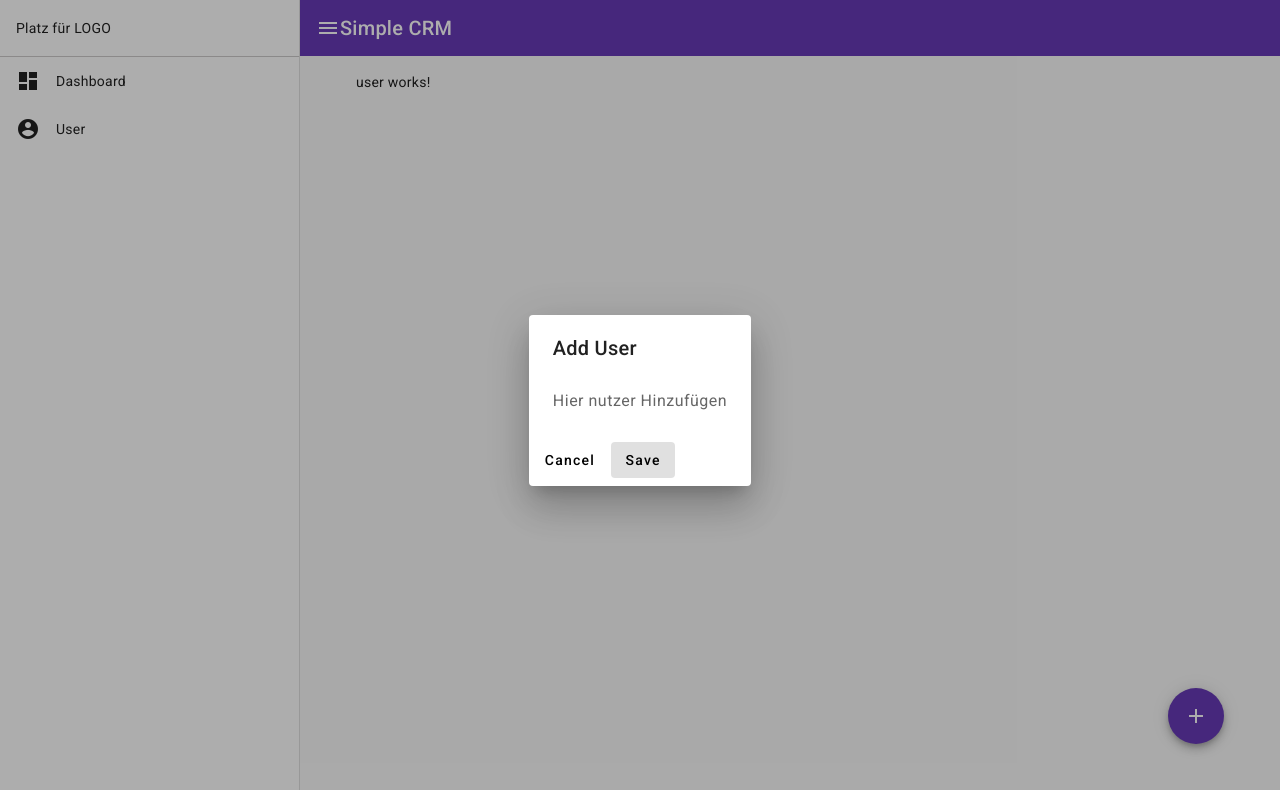
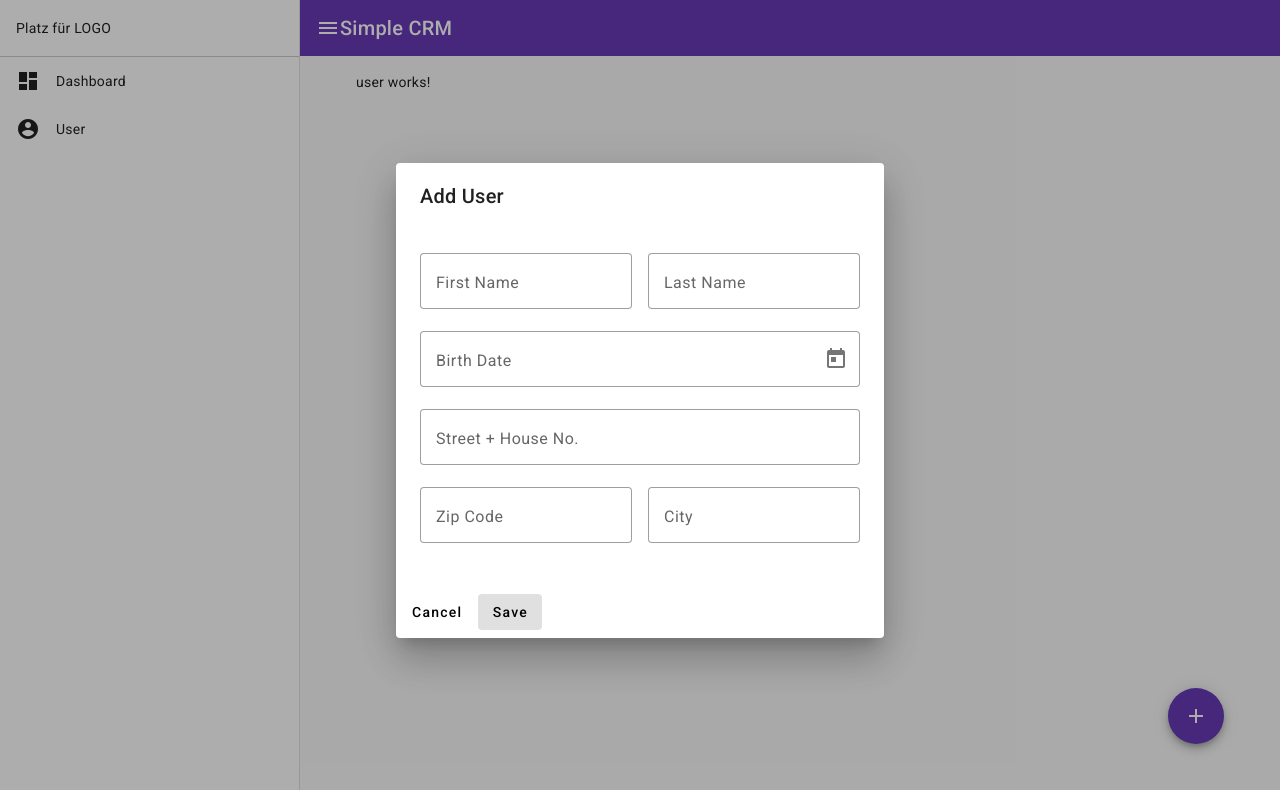
Before and after one commit to PirasanthShan/simple-crm, an Angular app: page /user in a window 1280 px wide. Both pictures are taken after a click on the button "add". Shown: the top 790 px of the page. Built offline with nearby package versions, Linux system fonts and the light colour scheme.

Commit message:
Dialog Feld and Models(user.class.ts)

```diff
--- a/src/app/app.component.ts
+++ b/src/app/app.component.ts
@@ -1,38 +1,13 @@
 import { Component } from '@angular/core';
 import { CommonModule } from '@angular/common';
-import { RouterOutlet, RouterLinkActive, RouterModule, RouterLink } from '@angular/router';
-
-import { MatToolbar, MatToolbarRow } from '@angular/material/toolbar';
-import { MatSidenavModule, MatDrawer } from '@angular/material/sidenav';
-import { MatIcon } from '@angular/material/icon';
-import { MatButtonModule } from '@angular/material/button';
-import { MatTooltipModule } from '@angular/material/tooltip';
-import { MatIconModule } from '@angular/material/icon'
-import { MatDialogModule } from '@angular/material/dialog';
-
-
-
+import { RouterModule, RouterOutlet } from '@angular/router';
+import { MATERIAL_IMPORTS } from './material.imports';
 
 @Component({
   selector: 'app-root',
   standalone: true,
-  imports: [CommonModule,
-    RouterOutlet,
-    MatToolbar,
-    MatToolbarRow,
-    MatSidenavModule,
-    MatIcon,
-    MatDrawer,
-    RouterLinkActive,
-    RouterModule,
-    RouterLink,
-    MatButtonModule,
-    MatTooltipModule,
-    MatIconModule,
-    MatDialogModule],
+  imports: [CommonModule, RouterModule, RouterOutlet,MATERIAL_IMPORTS],
   templateUrl: './app.component.html',
   styleUrls: ['./app.component.scss']
 })
-export class AppComponent {
-  title = 'simple-crm';
-}
+export class AppComponent {}
--- a/src/app/dialog-add-user/dialog-add-user.component.html
+++ b/src/app/dialog-add-user/dialog-add-user.component.html
@@ -1,7 +1,58 @@
 <h2 mat-dialog-title>Add User</h2>
 <mat-dialog-content>
-  Hier nutzer Hinzufügen
+
+<div>
+  <mat-form-field class="form-field-input" appearance="outline">
+    <mat-label>First Name</mat-label>
+    <input matInput placeholder="First Name">
+      <!--<mat-hint>Please enter a Name</mat-hint> -->
+  </mat-form-field>
+
+   <mat-form-field appearance="outline">
+    <mat-label>Last Name</mat-label>
+    <input matInput placeholder="Last Name">
+    <!--<mat-hint>Please enter a Name</mat-hint> -->
+  </mat-form-field>
+</div>
+
+<div>
+  <mat-form-field appearance="outline" class="full-width">
+    <mat-label>Birth Date</mat-label>
+    <input matInput placeholder="Birth Date"[matDatepicker]="picker">
+    <mat-datepicker-toggle matIconSuffix [for]="picker"></mat-datepicker-toggle>
+    <mat-datepicker #picker></mat-datepicker>
+    <!-- <mat-hint>Please enter a date</mat-hint> -->
+  </mat-form-field>
+</div>
+
+<div>
+  <mat-form-field appearance="outline" class="full-width">
+    <mat-label>Street + House No.</mat-label>
+    <input matInput placeholder="Street + House No.">
+    <!--<mat-hint>Please enter a Name</mat-hint> -->
+  </mat-form-field>
+</div>
+
+
+<div>
+  <mat-form-field appearance="outline" class="mr-16">
+    <mat-label>Zip Code</mat-label>
+    <input matInput placeholder="Zip Code">
+    <!--<mat-hint>Please enter a Name</mat-hint> -->
+  </mat-form-field>
+
+   <mat-form-field appearance="outline">
+    <mat-label>City</mat-label>
+    <input matInput placeholder="City">
+    <!--<mat-hint>Please enter a Name</mat-hint> -->
+  </mat-form-field>
+</div>
+
+
+
+
 </mat-dialog-content>
+
 <mat-dialog-actions>
   <button mat-button mat-dialog-close >Cancel</button>
   <button mat-button cdkFocusInitial>Save</button>
--- a/src/app/dialog-add-user/dialog-add-user.component.scss
+++ b/src/app/dialog-add-user/dialog-add-user.component.scss
@@ -0,0 +1,12 @@
+.form-field-input{
+ padding-top: 16px;
+ margin-right: 16px;
+}
+
+.full-width{
+  width: 100%;
+}
+
+.mr-16{
+  margin-right: 16px;
+}
--- /dev/null
+++ b/src/app/material.imports.ts
@@ -0,0 +1,26 @@
+import { MatButtonModule } from '@angular/material/button';
+import { MatIconModule } from '@angular/material/icon';
+import { MatTooltipModule } from '@angular/material/tooltip';
+import { MatDialogModule } from '@angular/material/dialog';
+import { MatToolbarModule } from '@angular/material/toolbar';
+import { MatSidenavModule } from '@angular/material/sidenav';
+import { MatFormFieldModule } from '@angular/material/form-field';
+import { MatInputModule } from '@angular/material/input';
+import { MatCardModule } from '@angular/material/card';
+import { MatDatepickerModule } from '@angular/material/datepicker';
+import { MatNativeDateModule } from '@angular/material/core';
+
+export const MATERIAL_IMPORTS = [
+  MatButtonModule,
+  MatIconModule,
+  MatTooltipModule,
+  MatDialogModule,
+  MatToolbarModule,
+  MatSidenavModule,
+  MatFormFieldModule,
+  MatInputModule,
+  MatCardModule,
+  MatDatepickerModule,
+  MatNativeDateModule,
+
+];
--- a/src/app/user/user.component.ts
+++ b/src/app/user/user.component.ts
@@ -1,34 +1,24 @@
-import { Component, OnInit } from '@angular/core';
-import { MatButtonModule } from '@angular/material/button';
-import { MatIconModule } from '@angular/material/icon';
-import { MatTooltipModule } from '@angular/material/tooltip';
+import { Component, inject } from '@angular/core';
+import { MATERIAL_IMPORTS } from '../material.imports';
 import { MatDialog } from '@angular/material/dialog';
 import { DialogAddUserComponent } from '../dialog-add-user/dialog-add-user.component';
+import { User } from '../../models/user.class';
 
 @Component({
   selector: 'app-user',
   standalone: true,
-  imports: [MatButtonModule,
-            MatIconModule,
-            MatTooltipModule,
-            ],
+  imports: [MATERIAL_IMPORTS],
   templateUrl: './user.component.html',
-  styleUrl: './user.component.scss'
+  styleUrls: ['./user.component.scss']
 })
+export class UserComponent {
+
+  user = new User();
 
 
-export class UserComponent implements OnInit {
+  private dialog = inject(MatDialog);
 
-  constructor(public dialog: MatDialog) {}
-
-
-  ngOnInit(): void {
-
+  openDialog() {
+    this.dialog.open(DialogAddUserComponent);
   }
-
-  openDialog(){
-   this.dialog.open(DialogAddUserComponent)
-  }
-
-
 }
--- /dev/null
+++ b/src/models/user.class.ts
@@ -0,0 +1,17 @@
+export class User {
+  firstName: string;
+  lastName: string;
+  birthDate: number;
+  street: string;
+  zipCode: number;
+  city: string;
+
+  constructor(obj?: any){
+    this.firstName = obj ? obj.firstName : '' ;
+    this.lastName = obj ? obj.lastName : '' ;
+    this.birthDate = obj ? obj.birthDate : '' ;
+    this.street = obj ? obj.street : '' ;
+    this.zipCode= obj ? obj.zipCode : '' ;
+    this.city= obj ? obj.city : '' ;
+  }
+}
```
Also changed, not shown: src/app/dialog-add-user/dialog-add-user.component.ts (+4 -24 lines).
